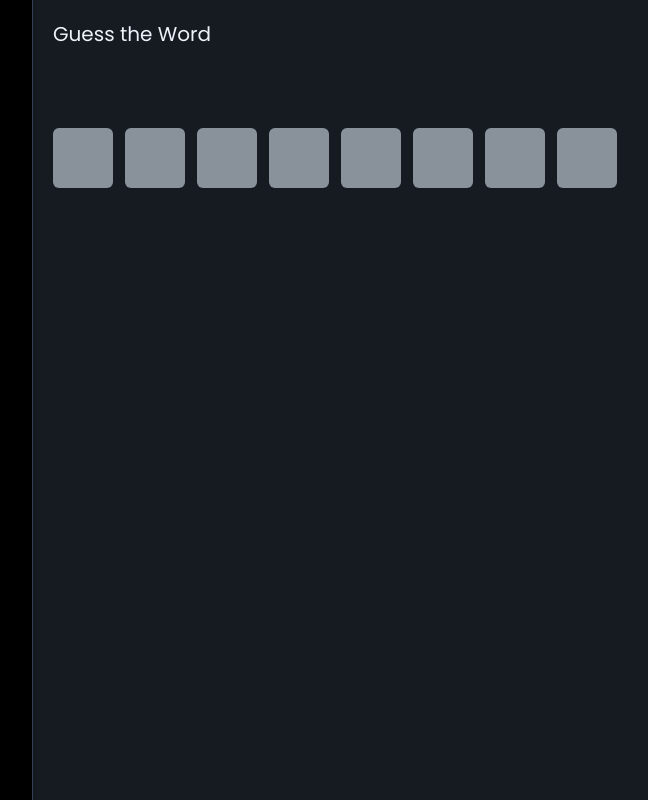
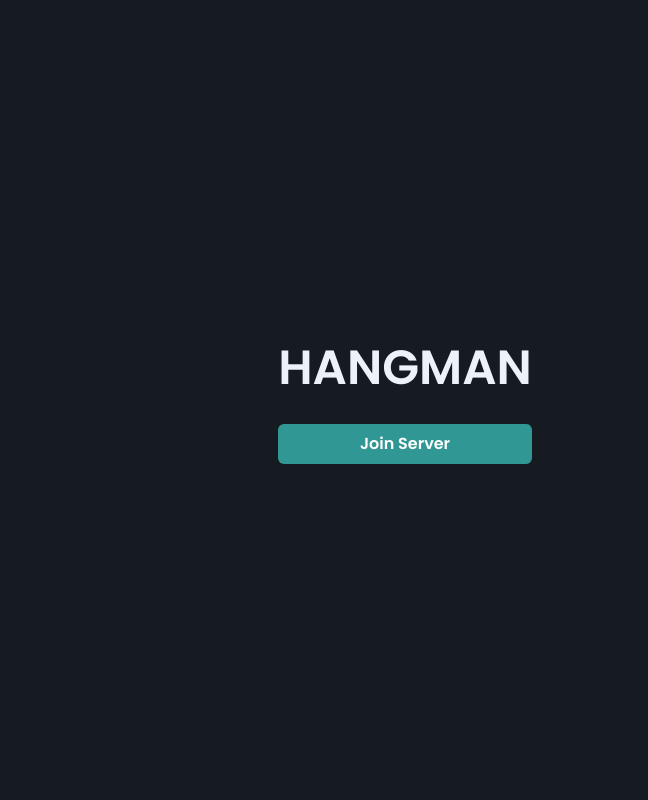
Before and after one commit to TeamFLEG/websocket-sat-hacknight, a React (Create React App) app in the folder client/: page / in a window 1280 px wide. Shown: the whole page, without its empty margins (235-883 px from the left). Built offline with nearby package versions, Linux system fonts and the light colour scheme.

Commit message:
add context hook

```diff
--- a/client/src/App.js
+++ b/client/src/App.js
@@ -2,10 +2,12 @@ import socketIO from 'socket.io-client';
 import {useState} from "react";
 import {Studio} from "./components/Studio"
 import { ChakraProvider } from '@chakra-ui/react';
-
+import SocketProvider from "./providers/socket"
 function App() {
   return <ChakraProvider>
-  <Studio/>
+    <SocketProvider>
+      <Studio />
+    </SocketProvider>
   </ChakraProvider>
 }
 
--- a/client/src/components/Game.jsx
+++ b/client/src/components/Game.jsx
@@ -1,4 +1,21 @@
+import { useEffect, useState } from "react"
 export const Game=()=>{
+
+    const [show,setShow]=useState(false)
+
+    const handlePress=(e)=>{
+        console.log(e)
+        setShow(true)
+
+    }
+    useEffect(()=>{
+
+        window.addEventListener("onkeypress",handlePress);
+
+        return ()=>window.removeEventListener("keypress",handlePress)
+
+    },[])
+
 
     return <div className="flex bg-primary w-full min-h-screen">
         <div className="flex-[0.20] flex flex-col p-3 bg-black drop-shadow border-slate-700 border-r">
--- a/client/src/components/Studio.jsx
+++ b/client/src/components/Studio.jsx
@@ -1,7 +1,10 @@
 import {Home} from "./Home"
 import { Game } from "./Game"
+import useSocket from "../hooks/useSocket"
 export const Studio=()=>{
+
+    const {socket,setSocket}=useSocket()
     return <div>
-    <Game/>
+    {socket?<Game/>:<Home/>}
     </div>
 }
--- /dev/null
+++ b/client/src/hooks/useSocket.js
@@ -0,0 +1,8 @@
+import {useContext} from "react"
+
+import { SocketContext } from "../providers/socket"
+
+const useSocket=()=>useContext(SocketContext);
+
+
+export default useSocket;
--- a/client/src/providers/socket.jsx
+++ b/client/src/providers/socket.jsx
@@ -1,7 +1,7 @@
 import { createContext, useState } from "react";
 export const SocketContext=createContext();
 
-export default SocketProvider=({children})=>{
+export default function SocketProvider({children}){
 
     const [socket,setSocket]=useState(null)
 
```
